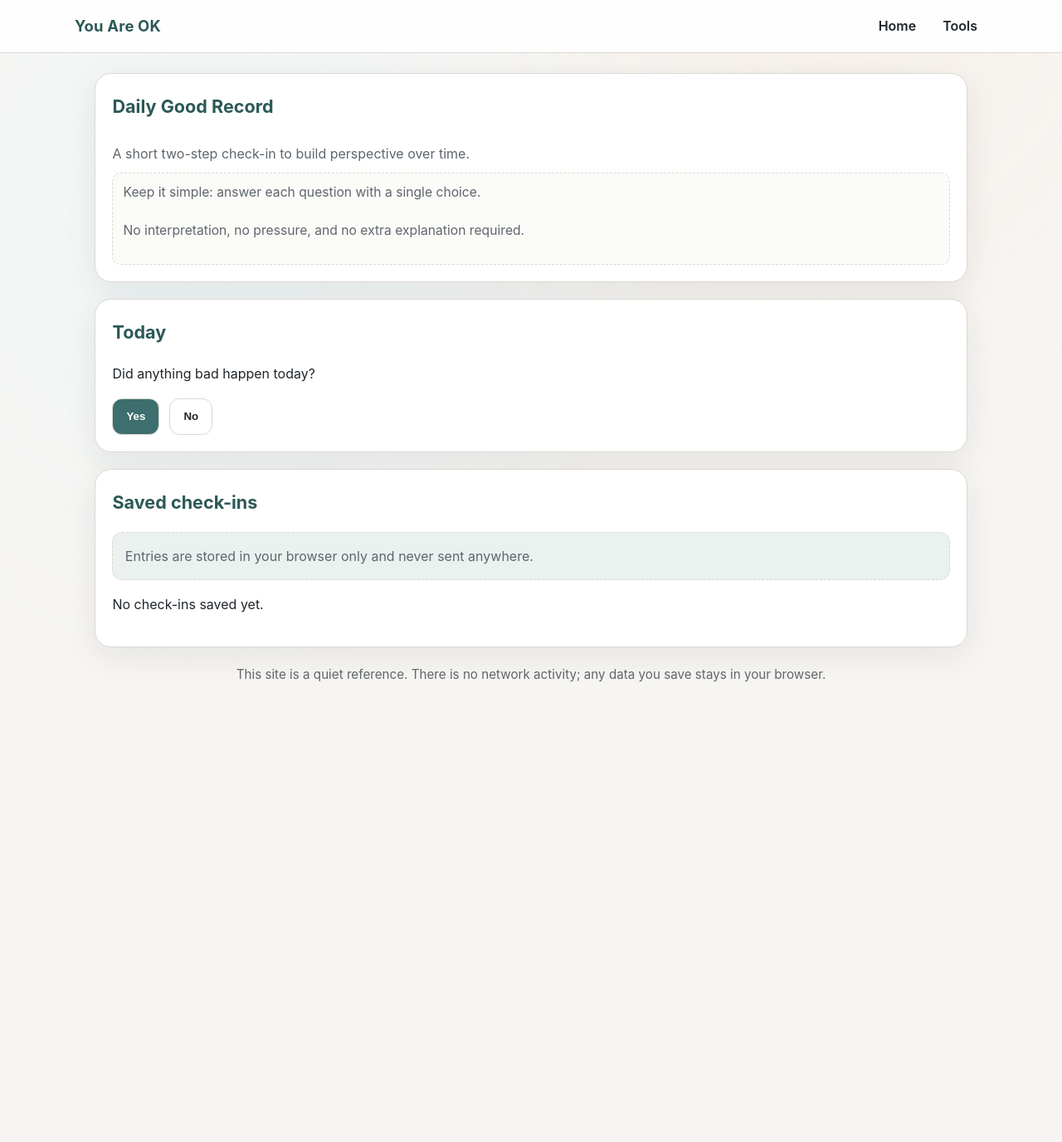
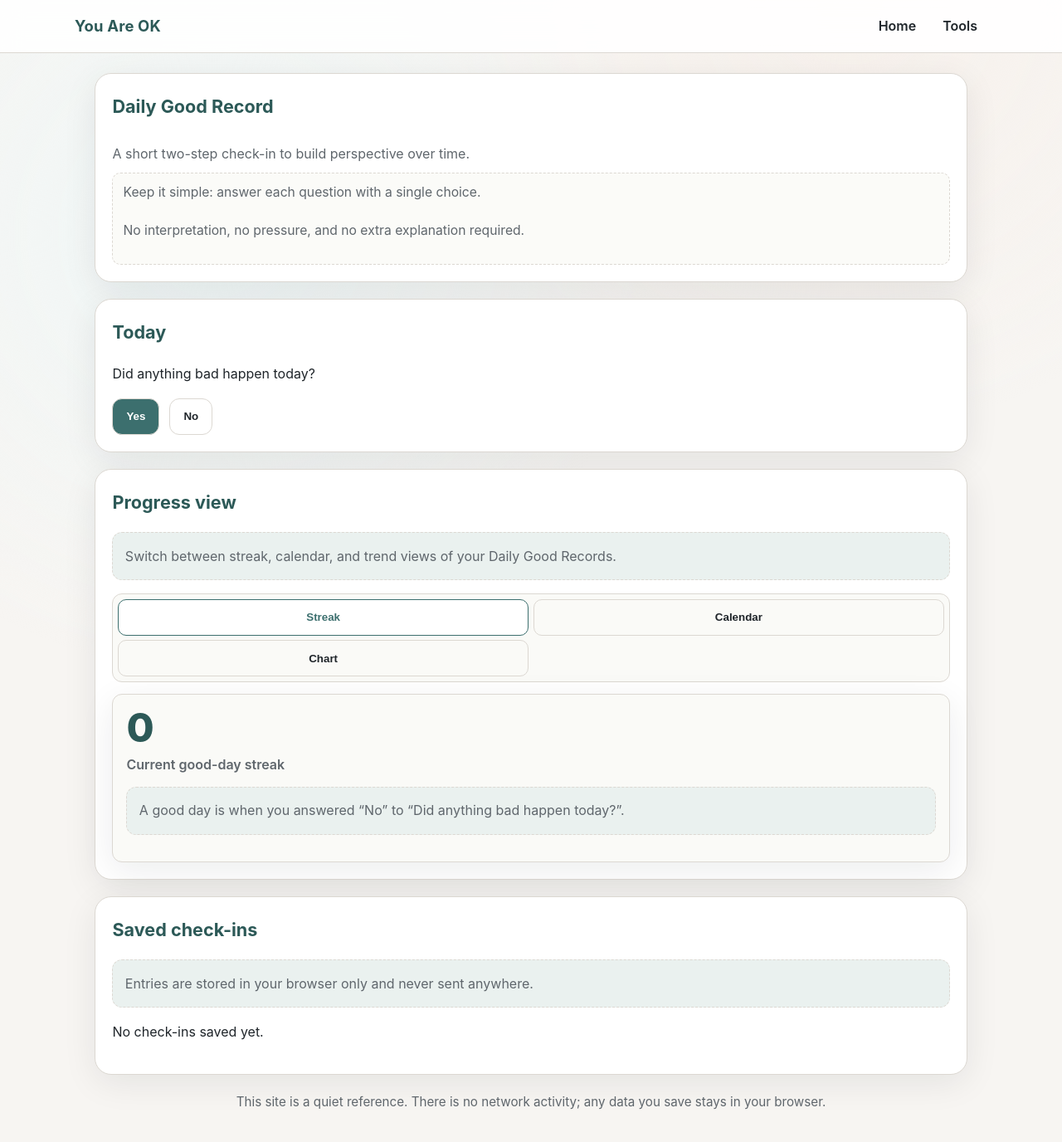
Before and after one commit to ptrcko/you-are-ok, a Jekyll site: the page built from tools/positive-record.md, in a window 1280 px wide and 1397 px high. Shown: the top 1376 px of the window at 83% size. Built offline with Jekyll 4.4.1, drawn with Linux system fonts in a browser that asks for light colours.

Commit message:
Add streak, calendar, and trend visualizations to daily good record

```diff
--- a/assets/css/style.css
+++ b/assets/css/style.css
@@ -952,3 +952,144 @@ button:hover {
     grid-template-columns: repeat(2, minmax(0, 1fr));
   }
 }
+
+.viz-panels {
+  margin-top: 0.9rem;
+}
+
+.viz-panel {
+  border: 1px solid var(--border);
+  border-radius: 12px;
+  padding: 1rem;
+  background: #fafaf7;
+}
+
+.streak-count {
+  margin: 0;
+  font-size: clamp(2.1rem, 6vw, 3rem);
+  line-height: 1;
+  color: var(--accent-strong);
+  font-weight: 800;
+}
+
+.streak-copy {
+  margin: 0.4rem 0 0.8rem;
+  color: var(--muted);
+  font-weight: 600;
+}
+
+.calendar-wrap {
+  display: grid;
+  gap: 0.7rem;
+}
+
+.calendar-caption {
+  margin: 0;
+  color: var(--muted);
+  font-weight: 600;
+}
+
+.calendar-grid {
+  list-style: none;
+  padding: 0;
+  margin: 0;
+  display: grid;
+  grid-template-columns: repeat(7, minmax(0, 1fr));
+  gap: 0.4rem;
+}
+
+.calendar-cell {
+  min-height: 2.1rem;
+  border-radius: 8px;
+  border: 1px solid var(--border);
+  display: grid;
+  place-items: center;
+  font-size: 0.9rem;
+  color: var(--muted);
+}
+
+.calendar-cell.good {
+  background: #d9efe7;
+  border-color: #9ac9b7;
+  color: #1f5e47;
+  font-weight: 700;
+}
+
+.calendar-cell.tough {
+  background: #f8e7e3;
+  border-color: #e7bcb3;
+  color: #8f3528;
+  font-weight: 700;
+}
+
+.calendar-cell.empty {
+  background: #f8f8f6;
+}
+
+.calendar-legend {
+  margin: 0;
+  display: flex;
+  flex-wrap: wrap;
+  gap: 0.8rem;
+  color: var(--muted);
+  font-size: 0.92rem;
+}
+
+.legend-dot {
+  display: inline-block;
+  width: 0.7rem;
+  height: 0.7rem;
+  border-radius: 999px;
+  margin-right: 0.3rem;
+  border: 1px solid var(--border);
+  vertical-align: middle;
+}
+
+.legend-dot.good {
+  background: #d9efe7;
+  border-color: #9ac9b7;
+}
+
+.legend-dot.tough {
+  background: #f8e7e3;
+  border-color: #e7bcb3;
+}
+
+.legend-dot.empty {
+  background: #f8f8f6;
+}
+
+.trend-chart {
+  display: grid;
+  gap: 0.6rem;
+}
+
+.trend-chart svg {
+  width: 100%;
+  min-height: 220px;
+  background: #ffffff;
+  border: 1px solid var(--border);
+  border-radius: 10px;
+}
+
+.chart-axis {
+  stroke: #c8cbc6;
+  stroke-width: 1;
+}
+
+.chart-line {
+  fill: none;
+  stroke: var(--accent);
+  stroke-width: 3;
+  stroke-linecap: round;
+  stroke-linejoin: round;
+}
+
+.chart-point {
+  fill: var(--accent-strong);
+}
+
+.chart-summary {
+  margin: 0;
+  color: var(--muted);
+}
--- a/assets/js/tools/positive-record/controller.js
+++ b/assets/js/tools/positive-record/controller.js
@@ -1,5 +1,5 @@
 import { createEntry, deleteEntry, formatLongDate, listEntries, randomPastDate, randomReflection, saveEntry } from './data.js';
-import { getPageElements, renderEntries, setPastQuestion, setStatus } from './ui.js';
+import { getPageElements, renderEntries, renderVisualizations, setPastQuestion, setStatus } from './ui.js';
 
 export function initDailyGoodRecord() {
   const {
@@ -11,6 +11,8 @@ export function initDailyGoodRecord() {
     reflectionText,
     statusEl,
     entriesContainer,
+    vizSwitcher,
+    vizPanels,
   } = getPageElements();
 
   let todayAnswer = null;
@@ -23,7 +25,9 @@ export function initDailyGoodRecord() {
   }
 
   function refreshEntries() {
-    renderEntries(entriesContainer, listEntries(), {
+    const entries = listEntries();
+
+    renderEntries(entriesContainer, entries, {
       onDelete(entry) {
         const confirmed = window.confirm('Delete this check-in from this device?');
         if (!confirmed) return;
@@ -32,6 +36,8 @@ export function initDailyGoodRecord() {
         refreshEntries();
       },
     });
+
+    renderVisualizations(vizSwitcher, vizPanels, entries);
   }
 
   function handleTodayAnswer(event) {
--- a/assets/js/tools/positive-record/ui.js
+++ b/assets/js/tools/positive-record/ui.js
@@ -11,6 +11,166 @@ function formatAnswer(value) {
   return value;
 }
 
+function dayKey(value) {
+  const date = new Date(value);
+  return `${date.getFullYear()}-${String(date.getMonth() + 1).padStart(2, '0')}-${String(date.getDate()).padStart(2, '0')}`;
+}
+
+function isGoodDayEntry(entry) {
+  return entry.today_answer === 'no';
+}
+
+function getLatestPerDay(entries) {
+  const map = new Map();
+  entries.forEach((entry) => {
+    const timestamp = entry.createdAt || entry.updatedAt;
+    if (!timestamp) return;
+    const key = dayKey(timestamp);
+    const existing = map.get(key);
+    const entryTime = new Date(timestamp).getTime();
+    const existingTime = existing ? new Date(existing.createdAt || existing.updatedAt || 0).getTime() : -Infinity;
+    if (!existing || entryTime >= existingTime) {
+      map.set(key, entry);
+    }
+  });
+  return Array.from(map.values()).sort(
+    (a, b) => new Date(a.createdAt || a.updatedAt || 0) - new Date(b.createdAt || b.updatedAt || 0),
+  );
+}
+
+function calculateGoodStreak(entries) {
+  const uniqueByDay = getLatestPerDay(entries).sort(
+    (a, b) => new Date(b.createdAt || b.updatedAt || 0) - new Date(a.createdAt || a.updatedAt || 0),
+  );
+
+  let streak = 0;
+  for (const entry of uniqueByDay) {
+    if (isGoodDayEntry(entry)) {
+      streak += 1;
+    } else {
+      break;
+    }
+  }
+  return streak;
+}
+
+function createTrendSvg(entries) {
+  const uniqueByDay = getLatestPerDay(entries);
+  const width = 700;
+  const height = 220;
+  const padding = 24;
+
+  if (uniqueByDay.length <= 1) {
+    return '<p class="notice">Add at least two check-ins to draw the trend line.</p>';
+  }
+
+  let totalGood = 0;
+  const points = uniqueByDay.map((entry, index) => {
+    if (isGoodDayEntry(entry)) totalGood += 1;
+    const ratio = totalGood / (index + 1);
+    return { ratio, label: new Date(entry.createdAt || entry.updatedAt || Date.now()).toLocaleDateString() };
+  });
+
+  const stepX = (width - padding * 2) / (points.length - 1);
+  const coordinates = points.map((point, index) => {
+    const x = padding + index * stepX;
+    const y = height - padding - point.ratio * (height - padding * 2);
+    return { ...point, x, y };
+  });
+
+  const polyline = coordinates.map((point) => `${point.x},${point.y}`).join(' ');
+  const latest = points[points.length - 1];
+  const latestPercent = Math.round(latest.ratio * 100);
+
+  return `
+    <div class="trend-chart" role="img" aria-label="Trend line of good-day percentage over time">
+      <svg viewBox="0 0 ${width} ${height}" preserveAspectRatio="none" aria-hidden="true">
+        <line x1="${padding}" y1="${height - padding}" x2="${width - padding}" y2="${height - padding}" class="chart-axis"></line>
+        <line x1="${padding}" y1="${padding}" x2="${padding}" y2="${height - padding}" class="chart-axis"></line>
+        <polyline points="${polyline}" class="chart-line"></polyline>
+        ${coordinates
+          .map(
+            (point) =>
+              `<circle cx="${point.x}" cy="${point.y}" r="4" class="chart-point"><title>${point.label}: ${Math.round(
+                point.ratio * 100,
+              )}% good-day rate</title></circle>`,
+          )
+          .join('')}
+      </svg>
+      <p class="chart-summary">Current good-day rate: <strong>${latestPercent}%</strong></p>
+    </div>
+  `;
+}
+
+function createCalendarMarkup(entries) {
+  const today = new Date();
+  const start = new Date(today);
+  start.setDate(today.getDate() - 41);
+
+  const latestByDay = new Map(
+    getLatestPerDay(entries).map((entry) => [dayKey(entry.createdAt || entry.updatedAt), entry]),
+  );
+
+  const cells = [];
+
+  for (let i = 0; i < 42; i += 1) {
+    const date = new Date(start);
+    date.setDate(start.getDate() + i);
+
+    const key = dayKey(date);
+    const entry = latestByDay.get(key);
+
+    let state = 'empty';
+    let label = `${date.toLocaleDateString()}: no check-in`;
+    if (entry) {
+      state = isGoodDayEntry(entry) ? 'good' : 'tough';
+      label = `${date.toLocaleDateString()}: ${isGoodDayEntry(entry) ? 'good day' : 'tough day'}`;
+    }
+
+    cells.push(
+      `<li class="calendar-cell ${state}" title="${label}" aria-label="${label}">${date.getDate()}</li>`,
+    );
+  }
+
+  return `
+    <div class="calendar-wrap">
+      <p class="calendar-caption">Last 6 weeks</p>
+      <ul class="calendar-grid" role="list">${cells.join('')}</ul>
+      <p class="calendar-legend">
+        <span><i class="legend-dot good"></i> Good day</span>
+        <span><i class="legend-dot tough"></i> Tough day</span>
+        <span><i class="legend-dot empty"></i> No check-in</span>
+      </p>
+    </div>
+  `;
+}
+
+function renderSwitcher(panels, defaultKey = 'streak') {
+  const { switcher, content } = panels;
+  const buttons = Array.from(switcher.querySelectorAll('button[data-view]'));
+  const views = Array.from(content.querySelectorAll('[data-panel]'));
+
+  function setView(view) {
+    buttons.forEach((button) => {
+      const active = button.dataset.view === view;
+      button.classList.toggle('active', active);
+      button.setAttribute('aria-selected', String(active));
+    });
+
+    views.forEach((panel) => {
+      panel.hidden = panel.dataset.panel !== view;
+    });
+  }
+
+  switcher.addEventListener('click', (event) => {
+    const button = event.target.closest('button[data-view]');
+    if (!button) return;
+    setView(button.dataset.view);
+  });
+
+  setView(defaultKey);
+}
+
 export function getPageElements() {
   return {
     todayOptions: document.querySelector('#today-options'),
@@ -21,6 +181,8 @@ export function getPageElements() {
     reflectionText: document.querySelector('#reflection-text'),
     statusEl: document.querySelector('#form-status'),
     entriesContainer: document.querySelector('#entries'),
+    vizSwitcher: document.querySelector('#viz-switcher'),
+    vizPanels: document.querySelector('#viz-panels'),
   };
 }
 
@@ -30,6 +192,35 @@ export function setPastQuestion(pastQuestionEl, dateText) {
 
 export function setStatus(statusEl, message) {
   statusEl.textContent = message;
+}
+
+export function renderVisualizations(switcher, panelsEl, entries) {
+  if (!switcher || !panelsEl) return;
+
+  const streak = calculateGoodStreak(entries);
+  const total = entries.length;
+  const goodCount = entries.filter(isGoodDayEntry).length;
+  const rate = total ? Math.round((goodCount / total) * 100) : 0;
+
+  panelsEl.innerHTML = `
+    <section class="viz-panel" data-panel="streak">
+      <p class="streak-count">${streak}</p>
+      <p class="streak-copy">Current good-day streak</p>
+      <p class="notice">A good day is when you answered “No” to “Did anything bad happen today?”.</p>
+    </section>
+    <section class="viz-panel" data-panel="calendar" hidden>
+      ${createCalendarMarkup(entries)}
+    </section>
+    <section class="viz-panel" data-panel="trend" hidden>
+      ${createTrendSvg(entries)}
+      <p class="notice">Overall good-day ratio: <strong>${rate}%</strong> (${goodCount}/${total || 0}).</p>
+    </section>
+  `;
+
+  if (!switcher.dataset.bound) {
+    renderSwitcher({ switcher, content: panelsEl });
+    switcher.dataset.bound = 'true';
+  }
 }
 
 export function renderEntries(container, entries, { onDelete }) {
--- a/tools/positive-record.md
+++ b/tools/positive-record.md
@@ -37,6 +37,18 @@ title: Daily Good Record
   <p id="form-status" class="form-status" aria-live="polite"></p>
 </section>
 
+
+<section>
+  <h2>Progress view</h2>
+  <p class="notice">Switch between streak, calendar, and trend views of your Daily Good Records.</p>
+  <div id="viz-switcher" class="segmented" role="tablist" aria-label="Progress visualisation mode">
+    <button type="button" class="segment active" data-view="streak" role="tab" aria-selected="true">Streak</button>
+    <button type="button" class="segment" data-view="calendar" role="tab" aria-selected="false">Calendar</button>
+    <button type="button" class="segment" data-view="trend" role="tab" aria-selected="false">Chart</button>
+  </div>
+  <div id="viz-panels" class="viz-panels"></div>
+</section>
+
 <section>
   <h2>Saved check-ins</h2>
   <p class="notice">Entries are stored in your browser only and never sent anywhere.</p>
```
